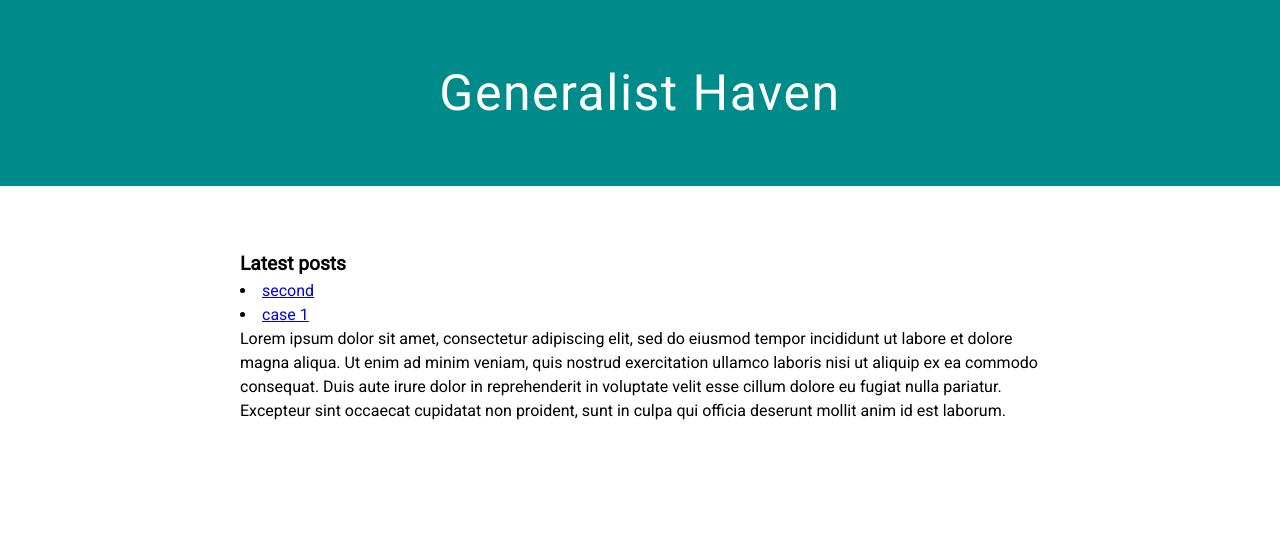
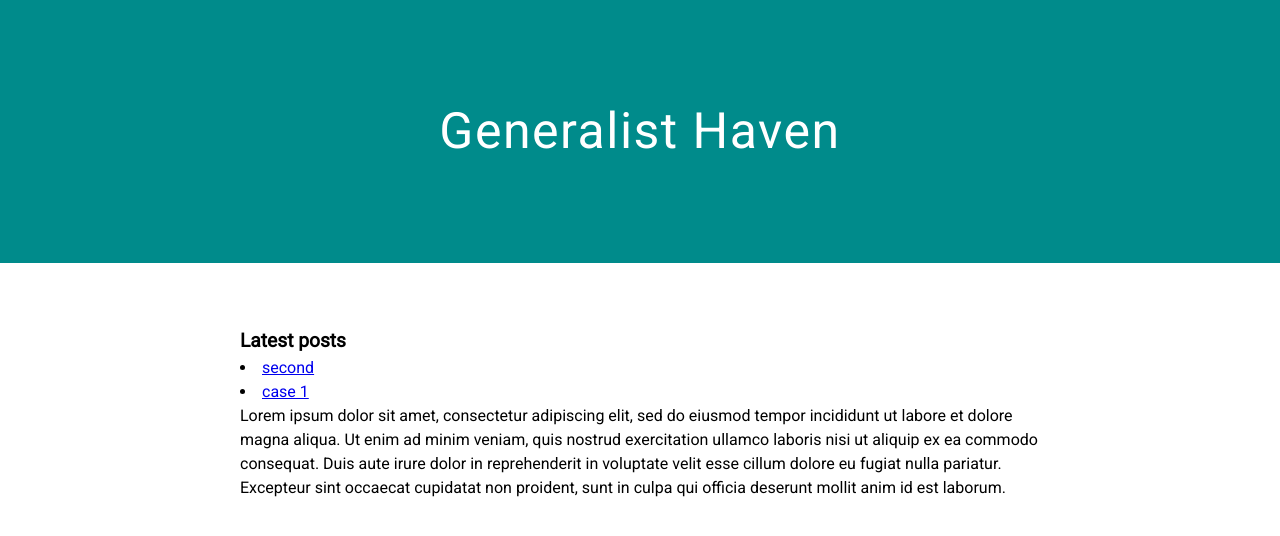
Before and after one commit to generalistsanctuary/generalistsanctuary.github.io, a Jekyll site: the page built from index.html, in a window 1280 px wide. Shown: the top 536 px of the page. Built offline with Jekyll 4.4.1, drawn with Linux system fonts in a browser that asks for light colours.

Commit message:
Update index.html

```diff
--- a/index.html
+++ b/index.html
@@ -15,7 +15,7 @@
     }
     header{
         background: darkcyan;
-        padding: 5% ;
+        padding: 8% ;
         align-content: center;
         color: white;
         text-align: center;
```
